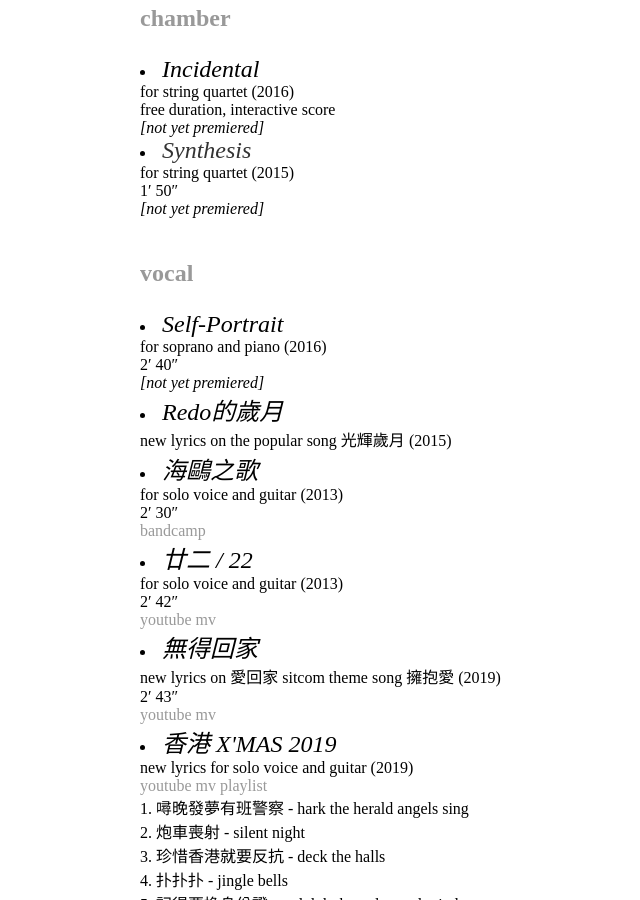
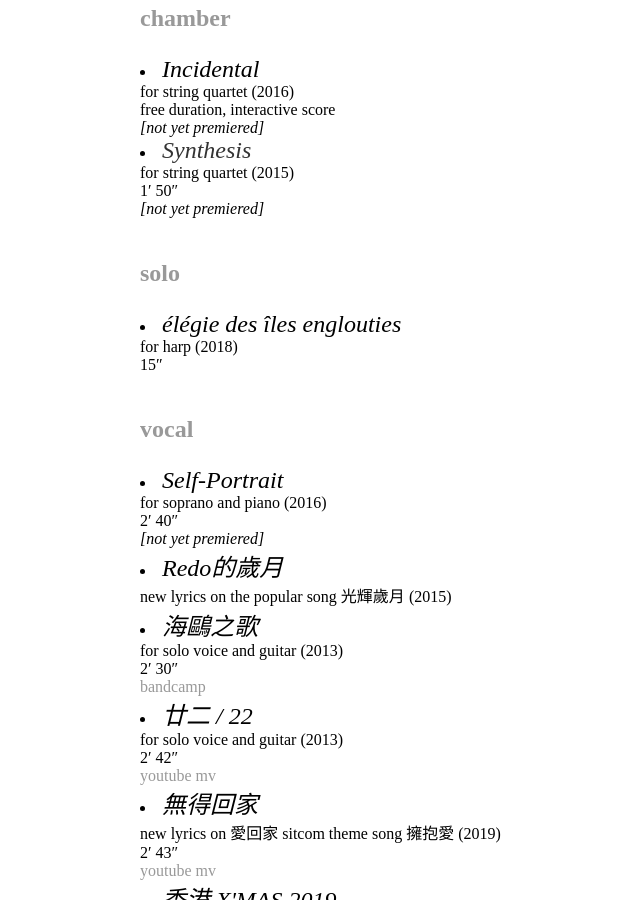
Before and after one commit to maksuihin/maksuihin.github.io, a Jekyll site: the page built from music.html, in a window 1280 px wide and 900 px high, scrolled down 442 px. Shown: the whole window, without its empty margins (52-692 px from the left). Built offline with Jekyll 4.4.1, drawn with Linux system fonts in a browser that asks for light colours.

Commit message:
Update music.html

```diff
--- a/music.html
+++ b/music.html
@@ -28,6 +28,14 @@ title: music/discog by MAK, Sui-hin
 				</br>for string quartet (2015)</br>1′ 50″</br>
 				<i>[not yet premiered]</i></li>
 				</ul>
+
+			</br>
+			<p><h2>solo</h2></p><u1>
+
+				<li><em>élégie des îles englouties</em>
+				</br>for harp (2018)</br>15″
+				</li>
+
 
 			</br>
 			<p><h2>vocal</h2></p><u1>
```
